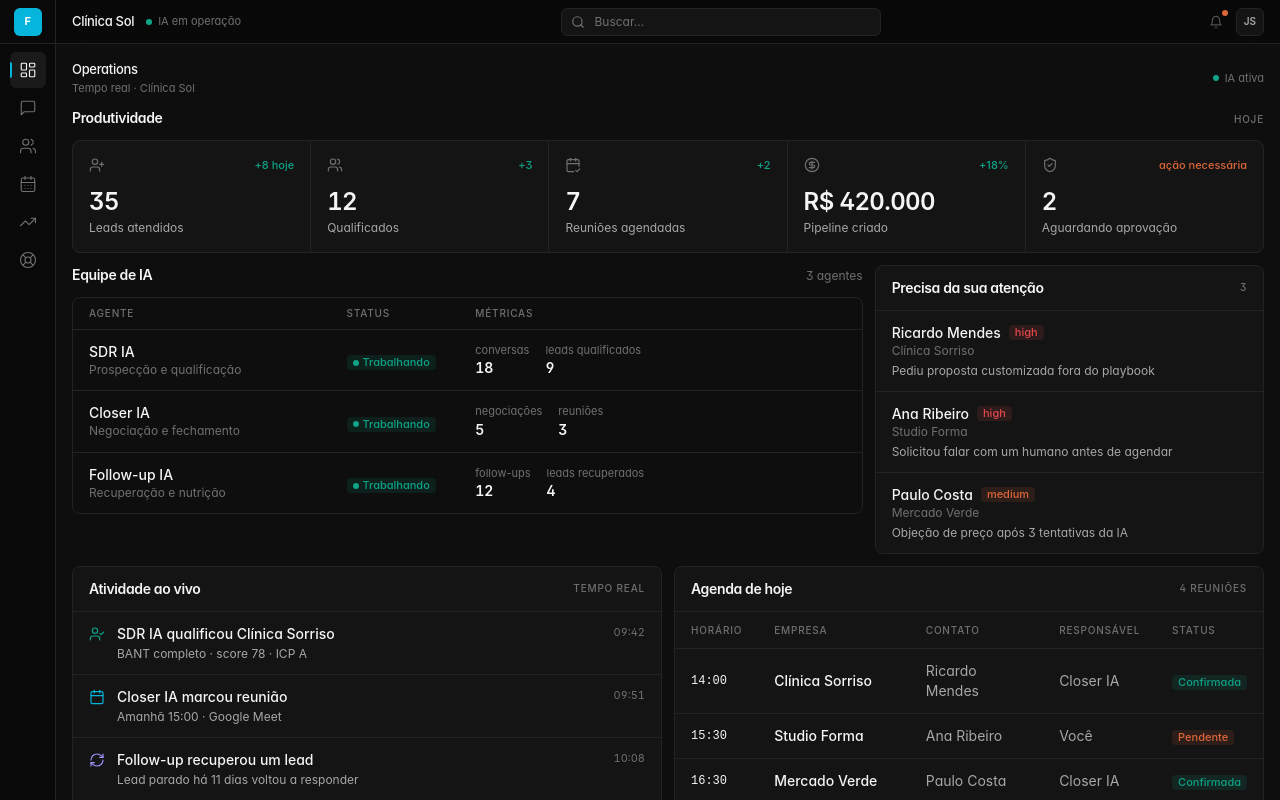
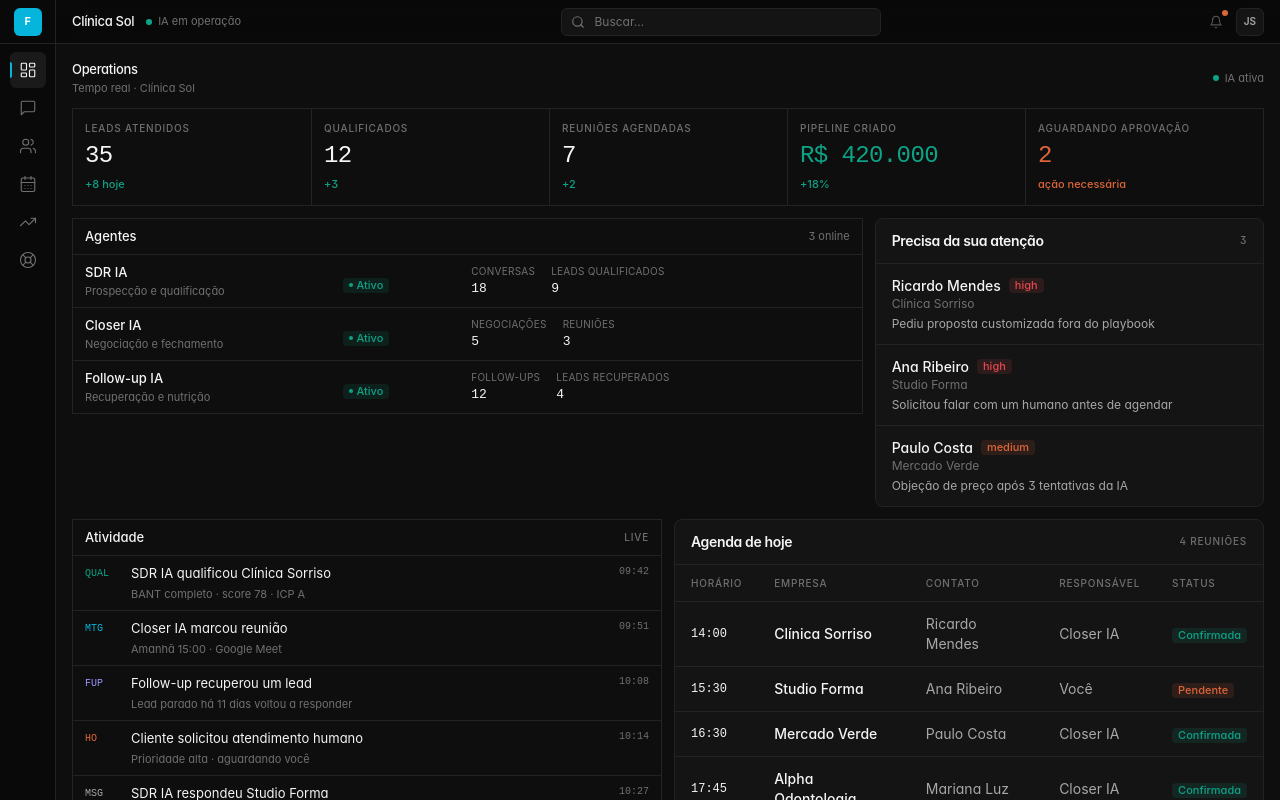
Before and after one commit to jvrm831720/forceia, a Next.js app in the folder dashboard/: page / in a window 1280 px wide. Shown: the top 800 px of the page. Built offline with nearby package versions, Linux system fonts and the light colour scheme.

Commit message:
feat(dashboard): AI OS metrics agents activity

```diff
--- a/dashboard/components/dashboard/activity-feed.tsx
+++ b/dashboard/components/dashboard/activity-feed.tsx
@@ -1,37 +1,54 @@
 import type { ActivityItem, ActivityKind } from "@/types/dashboard";
-import { ArrowRightLeft, Calendar, MessageCircle, RefreshCw, TrendingUp, UserCheck } from "lucide-react";
 
-const KIND: Record<ActivityKind, { icon: typeof UserCheck; color: string }> = {
-  qualified: { icon: UserCheck, color: "text-success" },
-  meeting: { icon: Calendar, color: "text-brand" },
-  followup: { icon: RefreshCw, color: "text-ai" },
-  handoff: { icon: ArrowRightLeft, color: "text-warning" },
-  reply: { icon: MessageCircle, color: "text-ink-muted" },
-  pipeline: { icon: TrendingUp, color: "text-success" },
+const KIND_LABEL: Record<ActivityKind, string> = {
+  qualified: "QUAL",
+  meeting: "MTG",
+  followup: "FUP",
+  handoff: "HO",
+  reply: "MSG",
+  pipeline: "PIPE",
+};
+
+const KIND_COLOR: Record<ActivityKind, string> = {
+  qualified: "text-success",
+  meeting: "text-brand",
+  followup: "text-ai",
+  handoff: "text-warning",
+  reply: "text-ink-muted",
+  pipeline: "text-success",
 };
 
 export function ActivityFeed({ items }: { items: ActivityItem[] }) {
   return (
-    <section className="rounded-lg border border-border bg-surface">
-      <div className="flex items-center justify-between border-b border-border px-4 py-3">
-        <h2 className="font-display text-sm font-semibold tracking-tight text-ink">Atividade ao vivo</h2>
-        <span className="text-label">Tempo real</span>
+    <section className="border border-border bg-canvas">
+      <div className="flex items-center justify-between border-b border-border px-3 py-2">
+        <h2 className="text-[13px] font-medium text-ink">Atividade</h2>
+        <span className="text-label">Live</span>
       </div>
       <ul className="divide-y divide-border">
-        {items.map((item) => {
-          const meta = KIND[item.kind] ?? KIND.reply;
-          const Icon = meta.icon;
-          return (
-            <li key={item.id} className="flex gap-3 px-4 py-3 transition-ui hover:bg-surface-hover">
-              <div className={`mt-0.5 shrink-0 ${meta.color}`}><Icon className="h-4 w-4" strokeWidth={1.75} /></div>
-              <div className="min-w-0 flex-1">
-                <p className="text-sm font-medium text-ink">{item.title}</p>
-                {item.description && <p className="mt-0.5 text-xs text-ink-muted line-clamp-2">{item.description}</p>}
-              </div>
-              <time className="shrink-0 text-[11px] tabular-nums text-ink-soft">{item.time}</time>
-            </li>
-          );
-        })}
+        {items.map((item) => (
+          <li
+            key={item.id}
+            className="flex items-start gap-2.5 px-3 py-2 transition-ui hover:bg-surface"
+          >
+            <span
+              className={`mt-0.5 w-9 shrink-0 font-mono text-[10px] font-medium ${KIND_COLOR[item.kind] ?? "text-ink-muted"}`}
+            >
+              {KIND_LABEL[item.kind] ?? "EVT"}
+            </span>
+            <div className="min-w-0 flex-1">
+              <p className="text-[13px] text-ink">{item.title}</p>
+              {item.description && (
+                <p className="mt-0.5 line-clamp-1 text-[11px] text-ink-soft">
+                  {item.description}
+                </p>
+              )}
+            </div>
+            <time className="shrink-0 font-mono text-[10px] tabular-nums text-ink-soft">
+              {item.time}
+            </time>
+          </li>
+        ))}
       </ul>
     </section>
   );
--- a/dashboard/components/dashboard/metric-cards.tsx
+++ b/dashboard/components/dashboard/metric-cards.tsx
@@ -1,34 +1,41 @@
 import { cn } from "@/lib/utils";
 import type { MetricCard } from "@/types/dashboard";
-import { CalendarCheck2, CircleDollarSign, ShieldCheck, UserPlus, Users } from "lucide-react";
-
-const ICONS = { leads: UserPlus, qualified: Users, meetings: CalendarCheck2, pipeline: CircleDollarSign, approval: ShieldCheck } as const;
 
 export function MetricCards({ metrics }: { metrics: MetricCard[] }) {
   return (
     <section>
-      <div className="mb-3 flex items-baseline justify-between">
-        <h2 className="font-display text-sm font-semibold tracking-tight text-ink">Produtividade</h2>
-        <p className="text-label">Hoje</p>
-      </div>
-      <div className="grid grid-cols-2 gap-px overflow-hidden rounded-lg border border-border bg-border lg:grid-cols-5">
-        {metrics.map((m) => {
-          const Icon = ICONS[m.icon] ?? Users;
-          return (
-            <div key={m.id} className="flex flex-col gap-3 bg-surface px-4 py-4 transition-ui hover:bg-surface-hover">
-              <div className="flex items-center justify-between">
-                <Icon className="h-4 w-4 text-ink-soft" strokeWidth={1.75} />
-                {m.delta && (
-                  <span className={cn("text-[11px] font-medium", m.deltaPositive === false ? "text-warning" : "text-success")}>{m.delta}</span>
+      <div className="grid grid-cols-2 border border-border lg:grid-cols-5">
+        {metrics.map((m, i) => (
+          <div
+            key={m.id}
+            className={cn(
+              "flex flex-col gap-1 bg-canvas px-3 py-3 transition-ui hover:bg-surface",
+              i > 0 && "border-l border-border",
+              i >= 2 && "border-t border-border lg:border-t-0",
+            )}
+          >
+            <p className="text-label">{m.label}</p>
+            <p
+              className={cn(
+                "font-mono text-xl font-medium tracking-tight tabular-nums text-ink sm:text-2xl",
+                m.emphasis === "success" && "text-success",
+                m.emphasis === "alert" && "text-warning",
+              )}
+            >
+              {m.value}
+            </p>
+            {m.delta && (
+              <p
+                className={cn(
+                  "text-[11px] font-medium",
+                  m.deltaPositive === false ? "text-warning" : "text-success",
                 )}
-              </div>
-              <div>
-                <p className="font-display text-2xl font-semibold tracking-tight text-ink tabular-nums">{m.value}</p>
-                <p className="mt-0.5 text-xs text-ink-muted">{m.label}</p>
-              </div>
-            </div>
-          );
-        })}
+              >
+                {m.delta}
+              </p>
+            )}
+          </div>
+        ))}
       </div>
     </section>
   );
--- a/dashboard/components/dashboard/team-section.tsx
+++ b/dashboard/components/dashboard/team-section.tsx
@@ -2,42 +2,47 @@ import { Badge } from "@/components/ui/badge";
 import { cn } from "@/lib/utils";
 import type { AgentCard, AgentStatus } from "@/types/dashboard";
 
-const STATUS: Record<AgentStatus, { label: string; variant: "success" | "muted" | "warning"; dot: string }> = {
-  working: { label: "Trabalhando", variant: "success", dot: "bg-success" },
+const STATUS: Record<
+  AgentStatus,
+  { label: string; variant: "success" | "muted" | "warning"; dot: string }
+> = {
+  working: { label: "Ativo", variant: "success", dot: "bg-success" },
   paused: { label: "Pausado", variant: "warning", dot: "bg-warning" },
   offline: { label: "Offline", variant: "muted", dot: "bg-ink-soft" },
 };
 
 export function TeamSection({ agents }: { agents: AgentCard[] }) {
   return (
-    <section>
-      <div className="mb-3 flex items-baseline justify-between">
-        <h2 className="font-display text-sm font-semibold tracking-tight text-ink">Equipe de IA</h2>
-        <p className="text-xs text-ink-soft">{agents.length} agentes</p>
-      </div>
-      <div className="overflow-hidden rounded-lg border border-border">
-        <div className="grid grid-cols-12 gap-4 border-b border-border bg-surface-hover/50 px-4 py-2 text-label">
-          <div className="col-span-4">Agente</div>
-          <div className="col-span-2">Status</div>
-          <div className="col-span-6 hidden sm:block">Métricas</div>
+    <section className="border border-border bg-canvas">
+      <div className="flex items-center justify-between border-b border-border px-3 py-2">
+        <h2 className="text-[13px] font-medium text-ink">Agentes</h2>
+        <span className="text-[11px] text-ink-soft">{agents.length} online</span>
       </div>
       <div className="divide-y divide-border">
         {agents.map((agent) => {
           const st = STATUS[agent.status];
           return (
-              <div key={agent.id} className="grid grid-cols-12 items-center gap-4 px-4 py-3 transition-ui hover:bg-surface-hover">
-                <div className="col-span-4 min-w-0">
-                  <p className="truncate text-sm font-medium text-ink">{agent.name}</p>
-                  <p className="truncate text-xs text-ink-soft">{agent.role}</p>
+            <div
+              key={agent.id}
+              className="grid grid-cols-12 items-center gap-2 px-3 py-2 transition-ui hover:bg-surface"
+            >
+              <div className="col-span-5 min-w-0 sm:col-span-4">
+                <p className="truncate text-[13px] font-medium text-ink">{agent.name}</p>
+                <p className="truncate text-[11px] text-ink-soft">{agent.role}</p>
               </div>
-                <div className="col-span-2">
-                  <Badge variant={st.variant}><span className={cn("h-1.5 w-1.5 rounded-full", st.dot)} />{st.label}</Badge>
+              <div className="col-span-3 sm:col-span-2">
+                <Badge variant={st.variant}>
+                  <span className={cn("h-1 w-1 rounded-full", st.dot)} />
+                  {st.label}
+                </Badge>
               </div>
-                <div className="col-span-6 hidden gap-4 sm:flex">
+              <div className="col-span-4 flex gap-4 sm:col-span-6">
                 {agent.stats.map((s) => (
                   <div key={s.label} className="min-w-0">
-                      <p className="text-[11px] text-ink-soft">{s.label}</p>
-                      <p className="text-sm font-semibold tabular-nums text-ink">{s.value}</p>
+                    <p className="text-[10px] uppercase tracking-wide text-ink-soft">{s.label}</p>
+                    <p className="font-mono text-[13px] font-medium tabular-nums text-ink">
+                      {s.value}
+                    </p>
                   </div>
                 ))}
               </div>
@@ -45,7 +50,6 @@ export function TeamSection({ agents }: { agents: AgentCard[] }) {
           );
         })}
       </div>
-      </div>
     </section>
   );
 }
```
Lines whose indentation alone changed are shown as unchanged.
